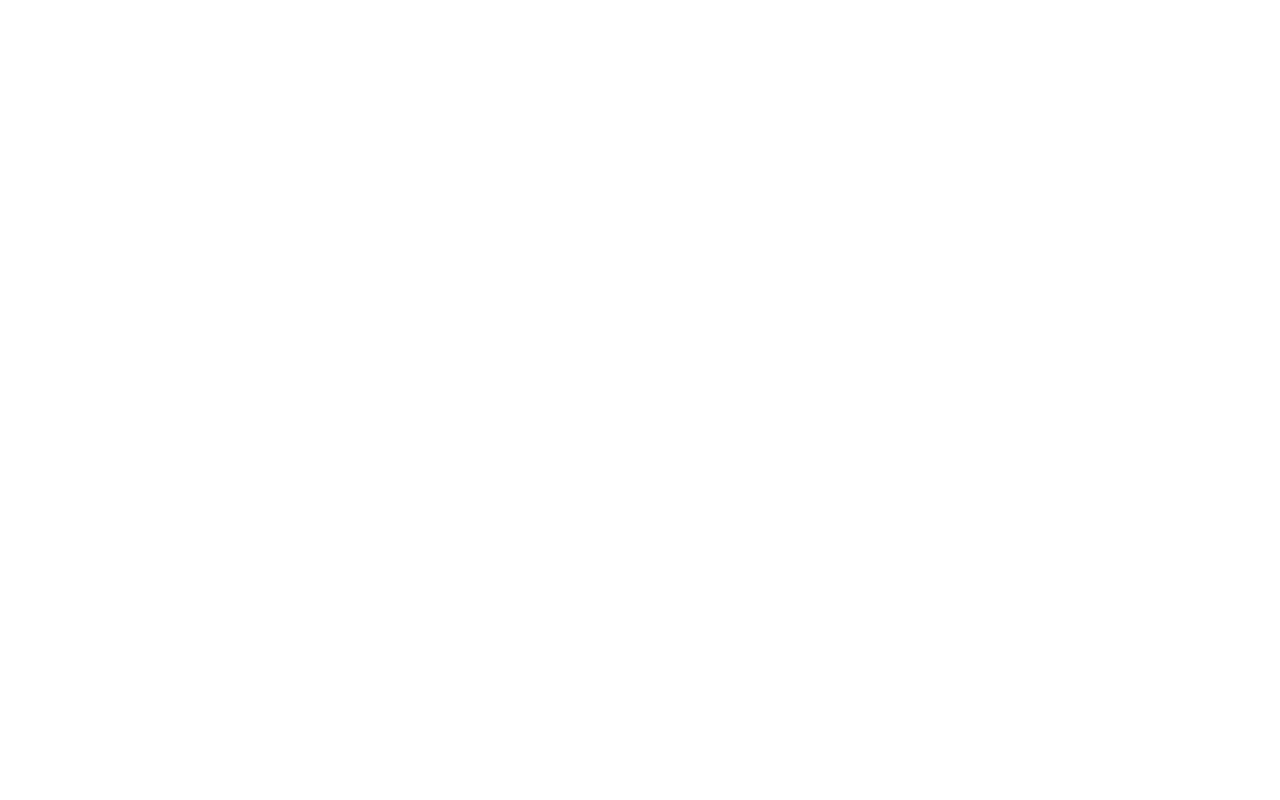
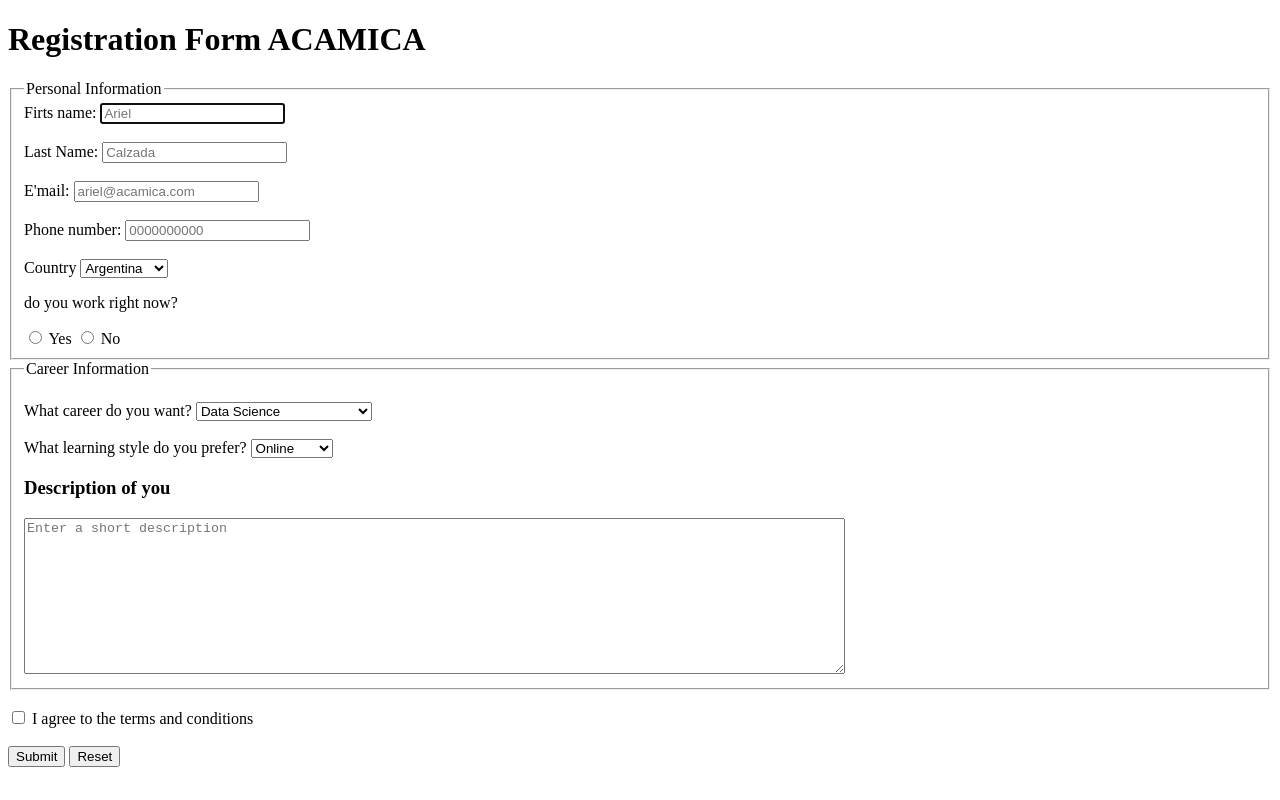
Before and after one commit to celis212/acamicadwfs62, a plain HTML site: page index.html in a window 1280 px wide. Drawn offline with Linux system fonts and the light colour scheme.

Commit message:
formulario ejemplo clase

```diff
--- a/index.html
+++ b/index.html
@@ -7,6 +7,93 @@
     <title>Document</title>
 </head>
 <body>
-
+    <h1>Registration Form ACAMICA</h1>
+    <form action="example.html">
+        <fieldset>
+            <legend>Personal Information</legend>
+            <div>
+                <label for="user_name">Firts name:</label>
+                <input type="text" id="user_name" name="user_name" placeholder="Ariel" tabindex="1" autofocus required /><br>
+                <br>
+                <label for="last_name" >Last Name:</label>
+                <input type="text" id="last_name" name="user_name" placeholder="Calzada" tabindex="2" required /><br>
+                <br>
+                <label for="mail">E'mail:</label>
+                <input type="email" id="mail" name="mail" placeholder="ariel@acamica.com" tabindex="3" required /><br>
+                <br>
+                <label for="phone">Phone number:</label>
+                <input type="tel" id="phone" name="phone" placeholder="0000000000" tabindex="4" pattern="[0-9]{10}" required />
+            </div>
+            <div>
+                <br>
+                <label for="country">Country</label>
+                <select id="country" name="country" tabindex="5">
+                    <!-- <option value="OO">Choose one</option> -->
+                    <option value="AR">Argentina</option>
+                    <option value="BR">Brasil</option>
+                    <option value="CH">Chile</option>
+                    <option value="CO">Colombia</option>
+                    <option value="CR">Costa Rica</option>
+                    <option value="CU">Cuba</option>
+                    <option value="EC">Ecuador</option>
+                    <option value="SA">El Salvado</option>
+                    <option value="GU">Guatemala</option>
+                    <option value="HA">Haití</option>
+                    <option value="HO">Honduras</option>
+                    <option value="MX">México</option>
+                </select>
+            </div>
+            <div>
+                <p>do you work right now?</p>
+                <input type="radio" id="yesWork" name="work" tabindex="6" value="yesWork">
+                <label for="yesWork">Yes</label>
+                <input type="radio" id="noWork" name="noWork" tabindex="6" value="noWork">
+                <label for="noWork">No</label>
+            </div>
+        </fieldset>
+        <fieldset>
+            <legend>Career Information</legend>
+            <div>
+                <br>
+                <label for="career">What career do you want?</label>
+                <select id="career" name="career" tabindex="7">
+                    <!-- <option value="OO">Choose one</option> -->
+                    <option value="data">Data Science</option>
+                    <option value="web">Desarrollo Web Full Stack</option>
+                    <option value="frontend">FrontEnd Avanzado</option>
+                </select>
+            </div>
+            <div>
+                <br>
+                <label for="modality">What learning style do you prefer?</label>
+                <select id="modality" name="modality" tabindex="8">
+                    <option value="online">Online</option>
+                    <option value="presential">Presential</option>
+                </select>
+            </div>
+            <div>
+                <h3>Description of you</h3>
+                <textarea
+                tabindex="9"
+                name="comment"
+                id="comment"
+                cols="100"
+                rows="10"
+                placeholder="Enter a short description"
+                maxlength="300"
+                ></textarea>
+            </div>
+        </fieldset>
+        <div>
+            <br>
+            <input type="checkbox"  name="terms" id="terms" tabindex="10" required />
+            <label for="terms">I agree to the terms and conditions</label>
+        </div>
+        <div>
+            <br>
+            <input type="submit" />
+            <input type="reset">
+        </div>
+    </form>
 </body>
 </html>
```
